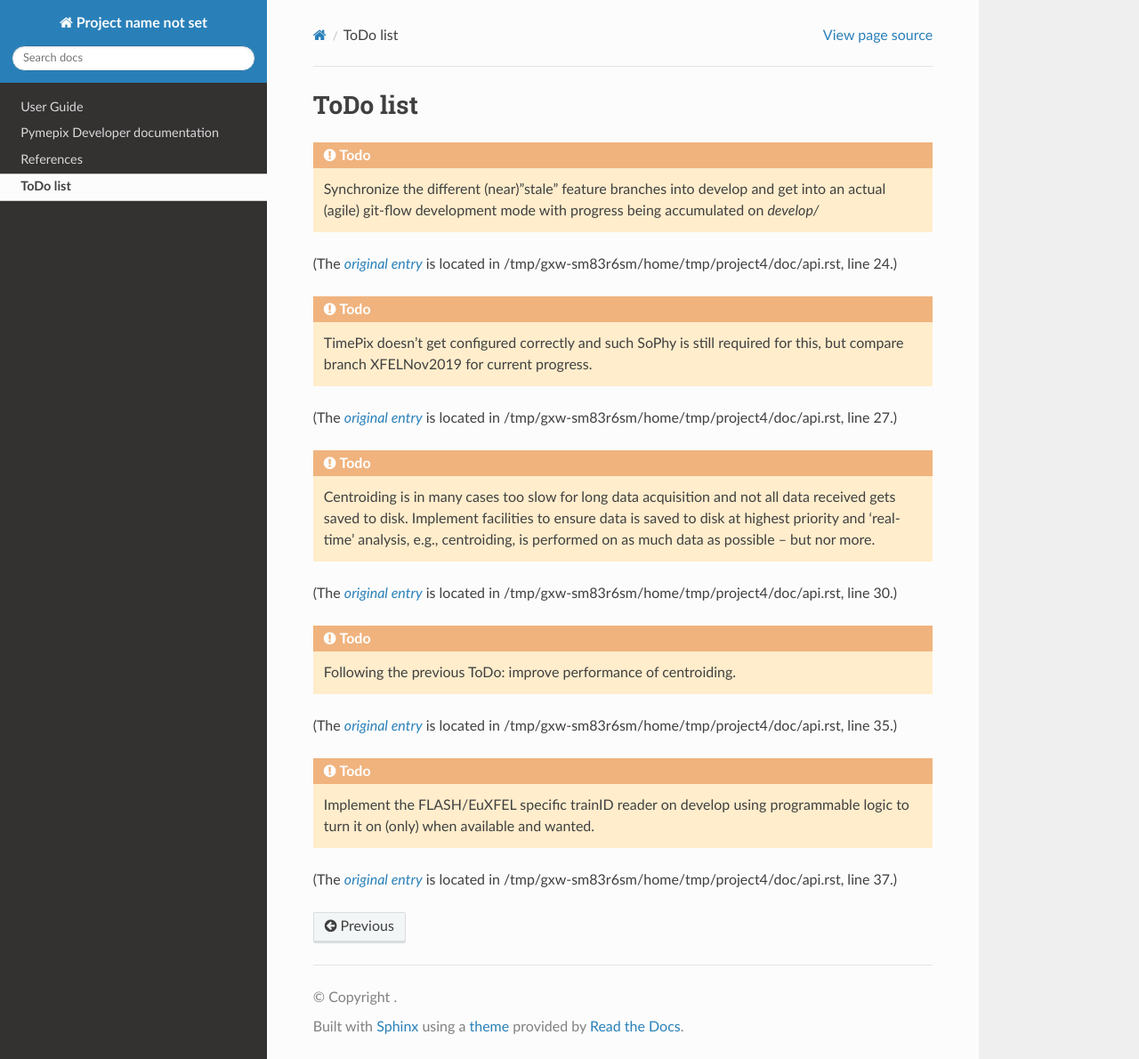
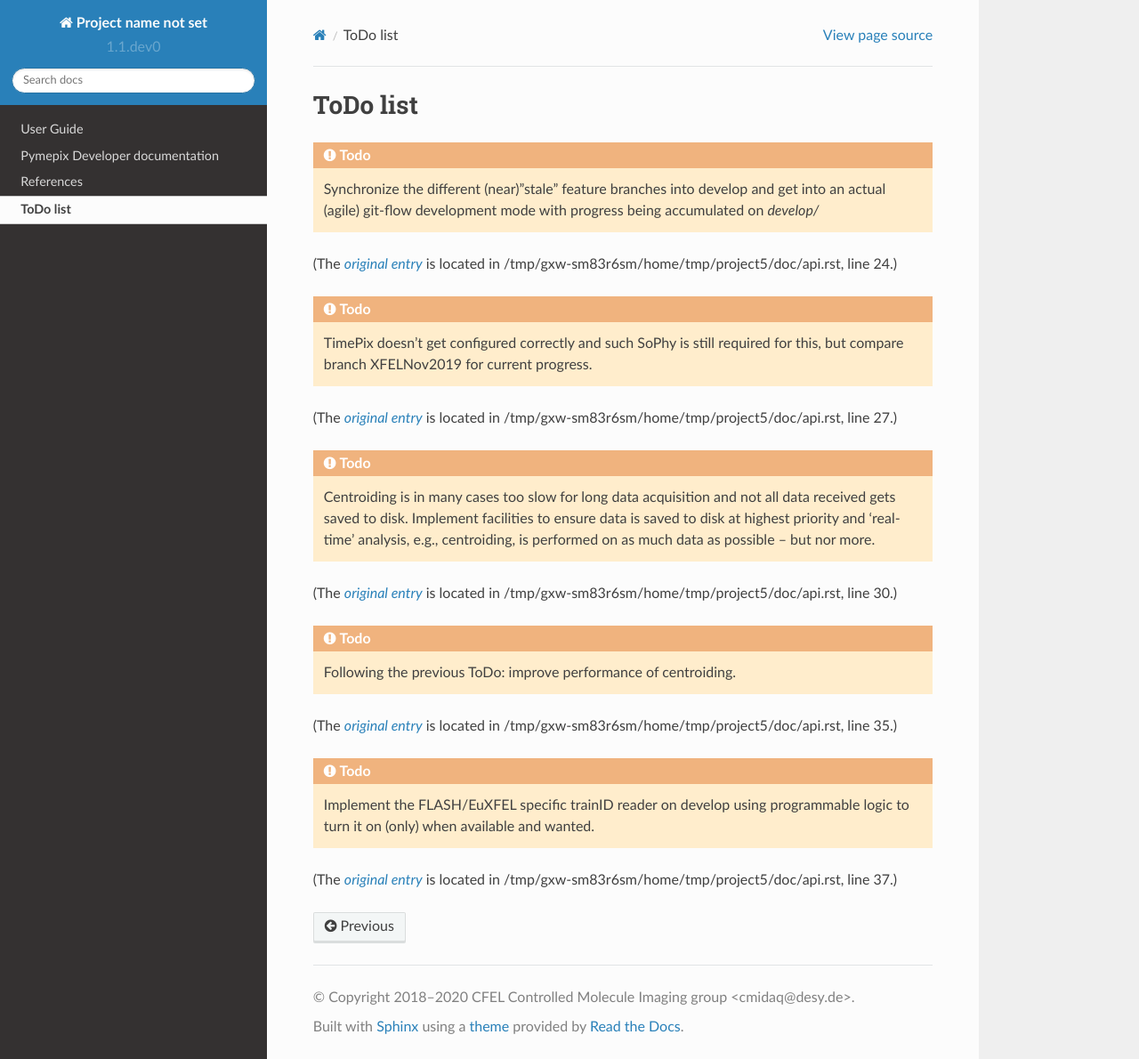
Before and after one commit to CFEL-CMI/pymepix, a Sphinx documentation site: the page built from doc/todolist.rst, in a window 1280 px wide and 1190 px high. Shown: the whole window at 89% size. Built offline with Sphinx 7.4.7 and the Read the Docs theme 2.0.0, drawn with Linux system fonts in a browser that asks for light colours.

Commit message:
put relevant info for docs here
albeit that should be taken from setup.py

```diff
--- a/doc/conf.py
+++ b/doc/conf.py
@@ -16,7 +16,14 @@
 # If extensions (or modules to document with autodoc) are in another directory,
 # add these directories to sys.path here. If the directory is relative to the
 # documentation root, use os.path.abspath to make it absolute, like shown here.
-#
+
+
+author = 'CFEL Controlled Molecule Imaging group'
+copyright = '2018–2020 CFEL Controlled Molecule Imaging group <cmidaq@desy.de>'
+name = 'pymepix'
+version = '1.1.dev0'
+
+
 import os
 import sys
 
@@ -44,7 +51,7 @@ extensions = [
     'sphinx.ext.viewcode']
 
 # Add any paths that contain templates here, relative to this directory.
-templates_path = ['_templates']
+templates_path = ['.templates']
 
 # The suffix(es) of source filenames.
 # You can specify multiple suffix as a list of string:
```
